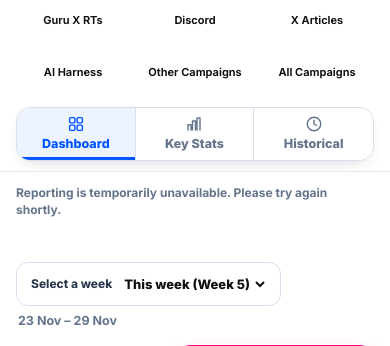
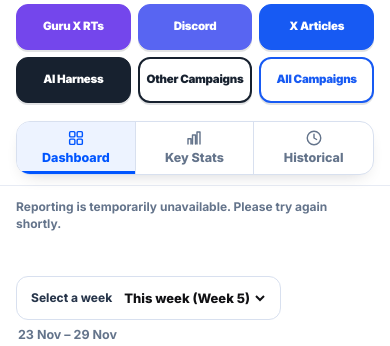
Before and after one commit to louisrid/fanvue-x-tracker-live, a website: page public/index.html in a window 390 px wide. Shown: the part 124-470 px from the top of the page. Drawn offline with Linux system fonts and the light colour scheme; no server answers; a web font is replaced by a local one.

Commit message:
Style compact colour-coded campaign buttons consistently on desktop and mobile

```diff
--- a/public/campaign-reporting.css
+++ b/public/campaign-reporting.css
@@ -1,14 +1,29 @@
-/* Additive, high-contrast lifetime reporting; all original page styles remain untouched. */
-:root .app-header .campaign-nav{grid-template-columns:repeat(3,minmax(0,1fr))!important;max-width:680px!important;}
-:root .app-header .campaign-nav > a.reporting-nav-link{
-  background:#111827!important;color:#fff!important;border:1px solid #111827!important;
-  border-radius:12px!important;text-decoration:none!important;font-weight:900!important;
-  box-shadow:0 2px 0 #020617!important;letter-spacing:-.025em!important;
+/* Direct campaign buttons. No extra Analytics or reporting navigation tab. */
+:root .app-header .campaign-nav{
+  display:flex!important;flex-wrap:wrap!important;justify-content:center!important;
+  grid-template-columns:none!important;max-width:1080px!important;width:100%!important;
+  gap:9px!important;margin:4px auto 6px!important;
 }
-:root .app-header .campaign-nav > a.reporting-nav-link:hover,
-:root .app-header .campaign-nav > a.reporting-nav-link[aria-current="page"]{
-  background:#2255e8!important;border-color:#2255e8!important;color:#fff!important;
+:root .app-header .campaign-nav > a{
+  flex:0 1 193px!important;min-width:0!important;min-height:45px!important;
+  padding:9px 12px!important;border-radius:12px!important;font-size:13px!important;
+  line-height:1.18!important;font-weight:900!important;letter-spacing:-.025em!important;
+  text-align:center!important;text-decoration:none!important;
+  box-shadow:0 2px 0 rgba(8,16,32,.12)!important;
+  transition:transform .15s ease,filter .15s ease!important;
 }
+:root .app-header .campaign-nav > a:hover{transform:translateY(-1px);filter:brightness(.96);}
+:root .app-header .campaign-nav > a:focus-visible{outline:3px solid #175af3!important;outline-offset:3px!important;}
+:root .app-header .campaign-nav > a[aria-current="page"]{outline:3px solid #175af3!important;outline-offset:2px!important;}
+:root .app-header .campaign-nav > a.of-promo-button{background:#39ff14!important;border:1px solid #31db17!important;color:#103500!important;}
+:root .app-header .campaign-nav > a.gta-promo-button{background:#ff008c!important;border:1px solid #f30082!important;color:#fff!important;}
+:root .app-header .campaign-nav > a.campaign-report-button-boosts{background:#ffd22f!important;border:1px solid #e8b913!important;color:#151515!important;}
+:root .app-header .campaign-nav > a.campaign-report-button-guru{background:#7446ec!important;border:1px solid #7446ec!important;color:#fff!important;}
+:root .app-header .campaign-nav > a.campaign-report-button-discord{background:#5865f2!important;border:1px solid #5865f2!important;color:#fff!important;}
+:root .app-header .campaign-nav > a.campaign-report-button-articles{background:#175af3!important;border:1px solid #175af3!important;color:#fff!important;}
+:root .app-header .campaign-nav > a.campaign-report-button-harness{background:#17212f!important;border:1px solid #17212f!important;color:#fff!important;}
+:root .app-header .campaign-nav > a.campaign-report-button-other{background:#fff!important;border:2px solid #17212f!important;color:#17212f!important;}
+:root .app-header .campaign-nav > a.campaign-report-button-overview{background:#fff!important;border:2px solid #175af3!important;color:#175af3!important;}
 #page-reporting{--rpt-ink:#0a1020;--rpt-stroke:#d3ddeb;--rpt-sub:#1c2840;--rpt-blue:#205bf0;max-width:100%;}
 #page-reporting .page-intro{min-height:0;padding-top:40px;padding-bottom:18px;}
 #page-reporting .page-intro h1{font-weight:900;letter-spacing:-.055em;}
@@ -83,8 +98,8 @@
   #page-reporting .rpt-stat:nth-child(n+5){border-top:1px solid var(--rpt-stroke);}
 }
 @media(max-width:760px){
-  :root .app-header .campaign-nav{grid-template-columns:repeat(3,minmax(0,1fr))!important;max-width:100%!important;}
-  :root .app-header .campaign-nav > a{font-size:11px!important;padding:8px 6px!important;line-height:1.2;}
+  :root .app-header .campaign-nav{display:grid!important;grid-template-columns:repeat(3,minmax(0,1fr))!important;max-width:100%!important;gap:7px!important;}
+  :root .app-header .campaign-nav > a{flex:none!important;font-size:11.5px!important;padding:8px 5px!important;line-height:1.2!important;min-height:46px!important;}
   #page-reporting .page-intro{padding-top:26px;min-height:0;}
   #page-reporting .page-intro h1{font-size:30px;}
   #page-reporting .rpt-tabs{gap:6px;}
```
